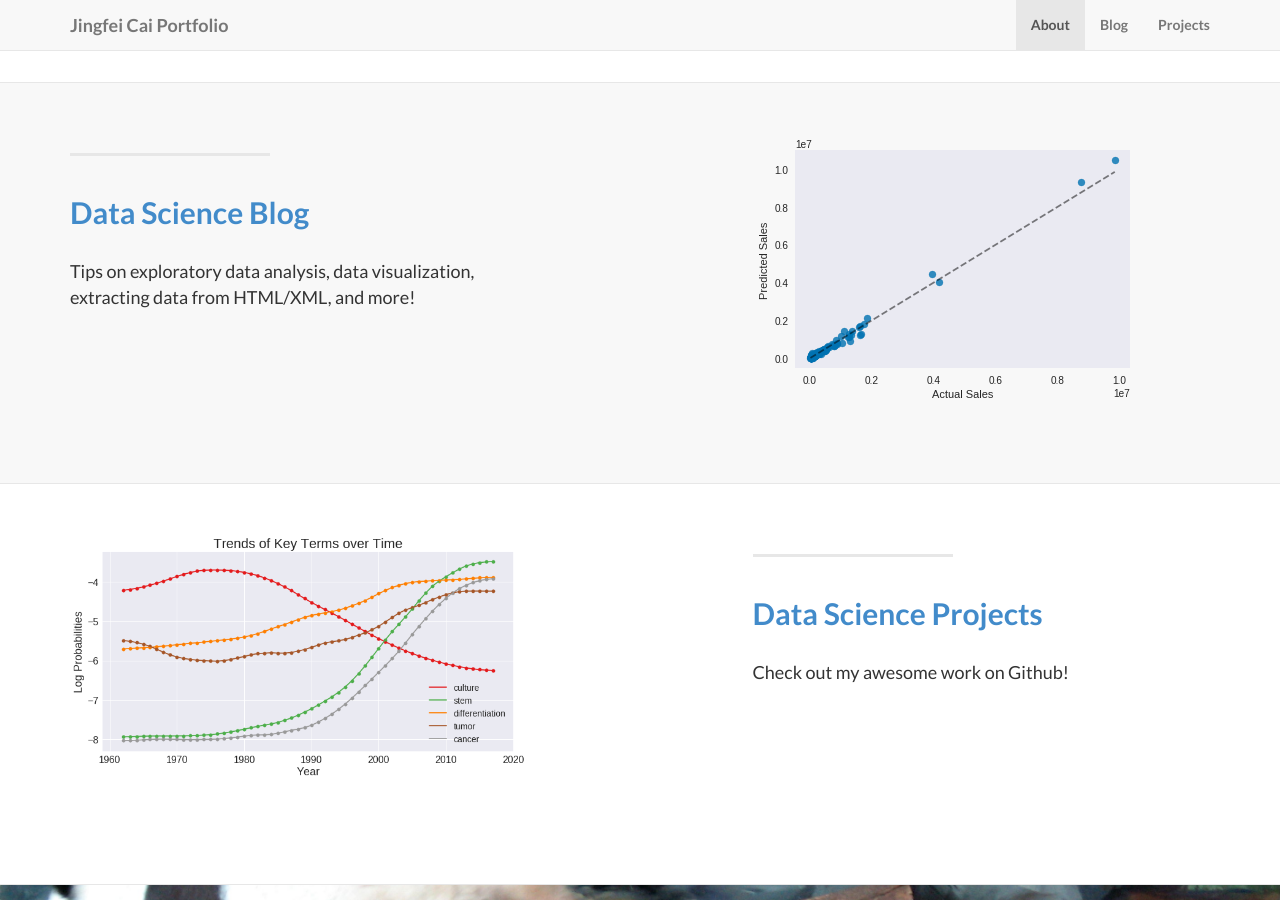
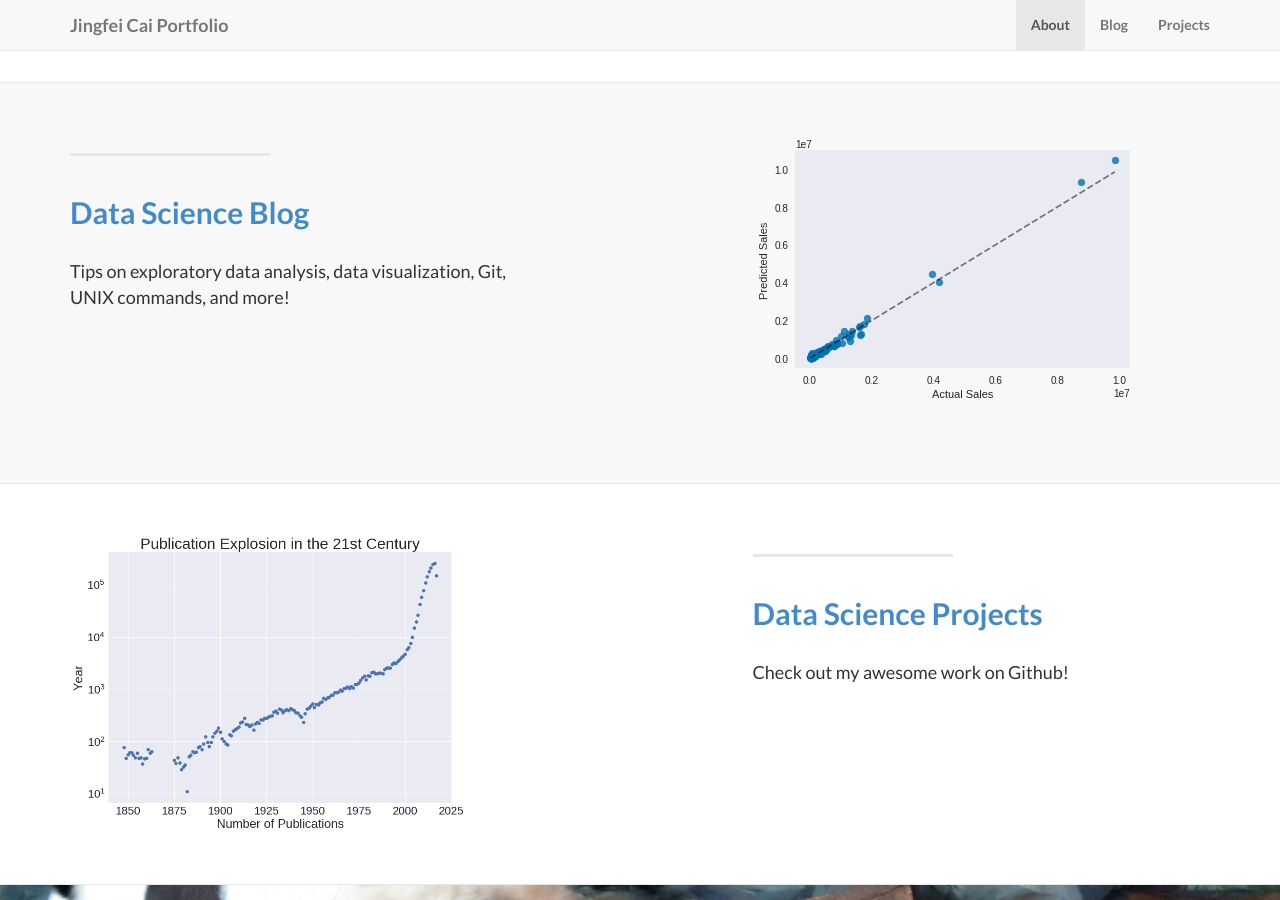
Before and after one commit to Ailuropoda1864/personal_site, a Jekyll site: the page built from index.html, in a window 1280 px wide and 900 px high, scrolled down 879 px. Built offline with Jekyll 4.4.1, drawn with Linux system fonts in a browser that asks for light colours.

Commit message:
minor change to landing page

```diff
--- a/index.html
+++ b/index.html
@@ -15,12 +15,12 @@ services:
     link: true
     id: blog
     img: scatter_plot_with_linear_fit.png
-    content: Tips on exploratory data analysis, data visualization, extracting data from HTML/XML, and more!
+    content: Tips on exploratory data analysis, data visualization, Git, UNIX commands, and more!
 
   - title: Data Science Projects
     keyword: Projects
     link: true
     id: projects
-    img: dtm.png
+    img: publication_explosion.png
     content: Check out my awesome work on Github!
 ---
```
Also changed, not shown: img/homepage/dtm.png (deleted), img/homepage/publication_explosion.png (added).
